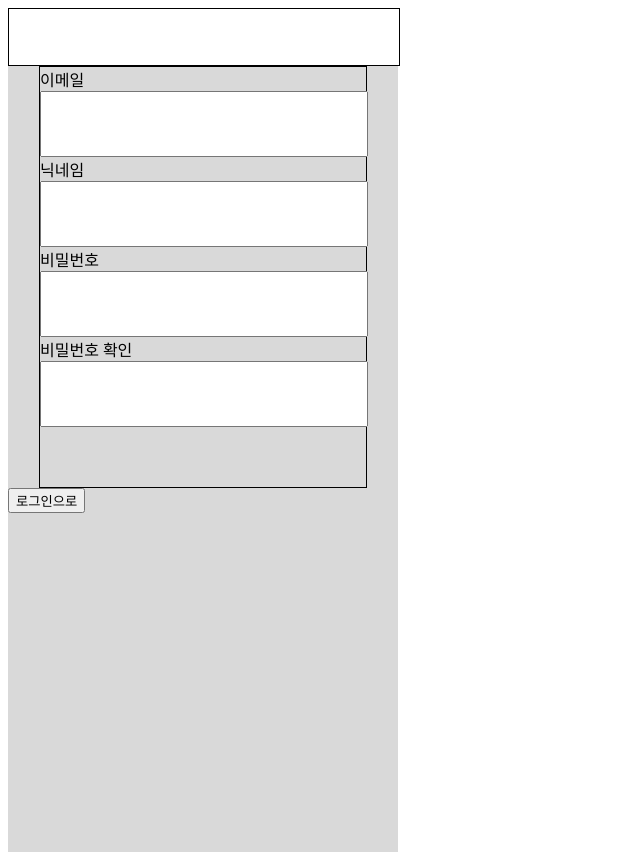
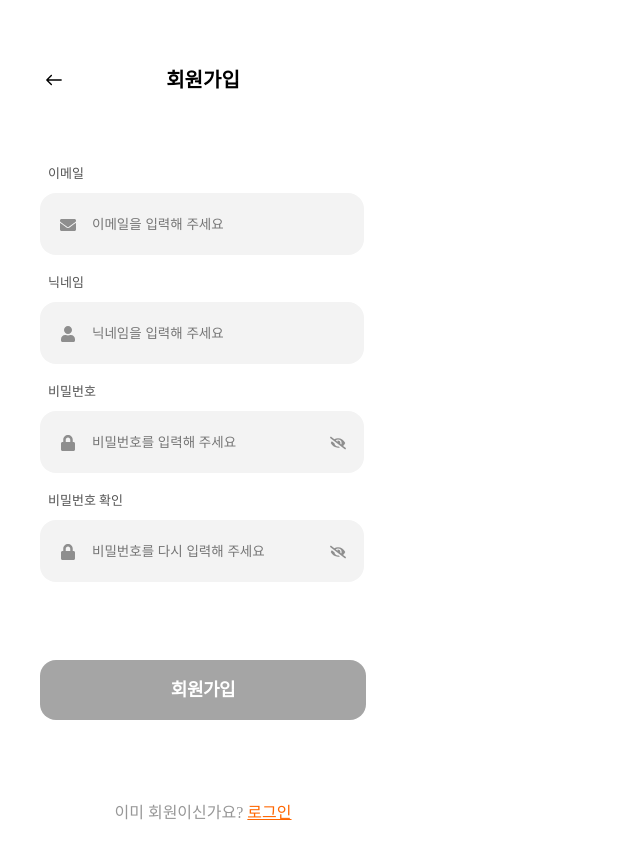
Before and after one commit to INKmin9/withme58-front-end, a React (Create React App) app: page /Signup in a window 1280 px wide. Shown: the whole page, without its empty margins (0-640 px from the left). Built offline with nearby package versions, Linux system fonts and the light colour scheme.

Commit message:
회원가입 페이지 제작

```diff
--- a/package.json
+++ b/package.json
@@ -9,6 +9,7 @@
     "prettier": "^3.3.2",
     "react": "^18.3.1",
     "react-dom": "^18.3.1",
+    "react-icons": "^5.2.1",
     "react-router-dom": "^6.24.0",
     "react-scripts": "5.0.1",
     "styled-components": "^6.1.11",
--- a/src/components/Lading/StartButton.jsx
+++ b/src/components/Lading/StartButton.jsx
@@ -18,12 +18,6 @@ const StyledButton = styled.button`
   color: #fff;
   /* 시작하기 */
 
-  /* position: absolute;
-width: 65px;
-height: 26px;
-left: 162px;
-top: 751px; */
-
   /* font-family: 'SF Pro Text'; */
   font-style: normal;
   font-weight: 600;
--- a/src/components/Signup/InputField.jsx
+++ b/src/components/Signup/InputField.jsx
@@ -1,18 +1,126 @@
-import React from 'react';
+import React, { useState } from 'react';
 import styled from 'styled-components';
+import { FaEnvelope, FaLock, FaEye, FaEyeSlash, FaUser } from 'react-icons/fa';
 
-export default function InputField({ type, labelData, value, onHandlerChange }) {
+export default function InputField({
+  type,
+  labelData,
+  value,
+  onHandlerChange,
+  placeholder,
+}) {
+  const [isPasswordVisible, setIsPasswordVisible] = useState(false);
+  const [isFocused, setIsFocused] = useState(false);
+  let borderColor = '#ccc';
+  let iconComponent = null;
+
+  switch (placeholder) {
+    case '이메일을 입력해 주세요':
+      iconComponent = <FaEnvelope color={isFocused ? '#ff6600' : '#8E8E8E'} />;
+      borderColor = isFocused ? '#ff6600' : '#ccc';
+      break;
+    case '닉네임을 입력해 주세요':
+      iconComponent = <FaUser color={isFocused ? '#ff6600' : '#8E8E8E'} />;
+      borderColor = isFocused ? '#ff6600' : '#ccc';
+
+      break;
+    case '비밀번호를 입력해 주세요':
+    case '비밀번호를 다시 입력해 주세요':
+      borderColor = isFocused ? '#ff6600' : '#ccc';
+      iconComponent = <FaLock color={isFocused ? '#ff6600' : '#8E8E8E'} />;
+      break;
+    default:
+      iconComponent = null;
+  }
+
+  const handleFocus = () => {
+    setIsFocused(true);
+  };
+
+  const handleBlur = () => {
+    setIsFocused(false);
+  };
+
+  const togglePasswordVisibility = () => {
+    setIsPasswordVisible(prevState => !prevState);
+  };
 
   return (
     <Container>
-      <Label>{labelData}</Label>
-      <Input type={type} value={value} onChange={onHandlerChange}></Input>
+      <Label isFocused={isFocused}>{labelData}</Label>
+      {iconComponent && <IconWrapper isFocused={isFocused}>{iconComponent}</IconWrapper>}
+      <StyledInput
+        type={
+          isPasswordVisible &&
+          (placeholder === '비밀번호를 입력해 주세요' ||
+            placeholder === '비밀번호를 다시 입력해 주세요')
+            ? 'text'
+            : type
+        }
+        value={value}
+        onChange={onHandlerChange}
+        onClick={handleFocus}
+        onBlur={handleBlur}
+        placeholder={placeholder}
+        borderColor={borderColor}
+      />
+      {placeholder === '비밀번호를 입력해 주세요' && (
+        <PasswordIconWrapper onClick={togglePasswordVisibility}>
+          {isPasswordVisible ? <FaEye color="#ff6600" /> : <FaEyeSlash />}
+        </PasswordIconWrapper>
+      )}
+      {placeholder === '비밀번호를 다시 입력해 주세요' && (
+        <PasswordIconWrapper onClick={togglePasswordVisibility}>
+          {isPasswordVisible ? <FaEye color="#ff6600" /> : <FaEyeSlash />}
+        </PasswordIconWrapper>
+      )}
     </Container>
   );
 }
-const Container = styled.div``;
-const Label = styled.label``;
-const Input = styled.input`
-    width: 320px;
-    height: 60px;
+
+const Container = styled.div`
+  margin-bottom: 17px;
+  position: relative;
 `;
+
+const Label = styled.label`
+  display: block;
+  line-height: 22px;
+  font-style: normal;
+  font-weight: 550;
+  font-size: 13px;
+  color: ${props => (props.isFocused ? '#ff6600' : '#535353')};
+  margin-bottom: 8px;
+  margin-left: 8px;
+`;
+
+const StyledInput = styled.input`
+  width: 320px;
+  height: 60px;
+  border-radius: 16px;
+  border: 0px solid #fff;
+  background-color: ${props => (props.isFocused ? '#ffffff' : '#f3f3f3')};
+  text-indent: 50px;
+  line-height: 22px;
+  font-size: 13.5px;
+  &:focus {
+    background-color: #ffffff; // 클릭시 포커스됐을 때 배경색
+  }
+`;
+
+const IconWrapper = styled.div`
+  position: absolute;
+  left: 20px;
+  top: 54px;
+  font-size: 24;
+  color: ${props => (props.isFocused ? '#ff6600' : '#8e8e8e')};
+`;
+
+const PasswordIconWrapper = styled.div`
+  position: absolute;
+  right: 20px;
+  top: 54px;
+  font-size: 24;
+  color: #8e8e8e;
+  cursor: pointer;
+`;
--- /dev/null
+++ b/src/components/Signup/SignupButton.jsx
@@ -0,0 +1,32 @@
+import React from 'react';
+import { styled } from 'styled-components';
+//import SignupPage from '../../pages/signup/SignupPage';
+export default function SignupButton() {
+  return <StyledButton>회원가입</StyledButton>;
+}
+
+const StyledButton = styled.button`
+  position: absolute;
+  width: 326px;
+  height: 60px;
+  left: 32px;
+  top: 652px;
+
+  //background: #ff6600;  // 주황
+  background: #a5a5a5;    //회색
+  border: none;
+  border-radius: 16px;
+  color: #fff;
+
+  /* font-family: 'SF Pro Text'; */
+  font-style: normal;
+  font-weight: 600;
+  font-size: 18px;
+  line-height: 26px;
+
+  /* identical to box height, or 144% */
+  text-align: center;
+  letter-spacing: -0.025em;
+
+
+`;
--- a/src/pages/Landing/LandingPage.jsx
+++ b/src/pages/Landing/LandingPage.jsx
@@ -16,4 +16,5 @@ const PageContainer = styled.div`
   width: 390px;
   height: 844px;
   background-color: #fff; //나중에 깡흰색이 아니길 바랍니다
+  //border: 1px solid black;
 `;
--- a/src/pages/Signup/SignupPage.jsx
+++ b/src/pages/Signup/SignupPage.jsx
@@ -1,43 +1,150 @@
-import React, { useEffect, useState } from 'react';
+import React, { useState, useEffect } from 'react';
 import styled from 'styled-components';
 import InputField from '../../components/Signup/InputField';
 import { useNavigate } from 'react-router-dom';
+// import SignupButton from '../../components/Signup/SignupButton';
+import { IoIosArrowRoundBack } from 'react-icons/io';
 
 export default function SignupPage() {
   const [email, setEmail] = useState('');
+  const [nickname, setNickname] = useState('');
+  const [password, setPassword] = useState('');
+  const [repassword, setRePassword] = useState('');
+  const [isButtonActive, setIsButtonActive] = useState(false);
+
   const navigate = useNavigate();
+
+  useEffect(() => {
+    // 모든 입력 필드에 값이 있을 때 버튼 활성화
+    if (email && nickname && password && repassword) {
+      setIsButtonActive(true);
+      // console.log("성공")
+    } else {
+      setIsButtonActive(false);
+      //console.log("실패")
+    }
+  }, [email, nickname, password, repassword]);
+
   return (
     <PageContainer>
-      <Title></Title>
+      <Title>
+        <IoIosArrowRoundBack
+          size={28}
+          onClick={() => navigate(-1)}
+          style={{ cursor: 'pointer' }}
+        />{' '}
+        회원가입
+      </Title>
       <BodyContainer>
-
-        {/*이거에 맞춰서 짜셈*/}
-        <InputField type="text" labelData="이메일" value={email} onHandlerChange={(e) => setEmail(e.target.value)}/>
-        <InputField labelData="닉네임" />
-        <InputField type="password" labelData="비밀번호" />
-        <InputField labelData="비밀번호 확인" />
+        <InputField
+          type="text"
+          labelData="이메일"
+          value={email}
+          onHandlerChange={e => setEmail(e.target.value)}
+          placeholder="이메일을 입력해 주세요"
+        />
+        <InputField
+          type="text"
+          labelData="닉네임"
+          value={nickname}
+          onHandlerChange={e => setNickname(e.target.value)}
+          placeholder="닉네임을 입력해 주세요"
+        />
+        <InputField
+          type="password"
+          labelData="비밀번호"
+          value={password}
+          onHandlerChange={e => setPassword(e.target.value)}
+          placeholder="비밀번호를 입력해 주세요"
+        />
+        <InputField
+          type="password"
+          labelData="비밀번호 확인"
+          value={repassword}
+          onHandlerChange={e => setRePassword(e.target.value)}
+          placeholder="비밀번호를 다시 입력해 주세요"
+        />
       </BodyContainer>
 
-      {/*로그인 화면으로 보내기 navigate(-1) -> 이전페이지로*/}
-      <button onClick={() => navigate("/login")}>로그인으로</button>
+      {/* <StyledSignupButton isActive={isButtonActive} /> */}
+      <StyledSignupButton isActive={isButtonActive}>
+        회원가입
+      </StyledSignupButton>
+      <FootContainer>
+        이미 회원이신가요? <StyledLink href="/login">로그인</StyledLink>
+      </FootContainer>
     </PageContainer>
   );
 }
+
+
 const PageContainer = styled.div`
   width: 390px;
   height: 844px;
-  background-color: #d9d9d9; //나중에 깡흰색이 아니길 바랍니다
+  display: flex;
+  flex-direction: column;
+  align-items: center;
+  position: relative;
 `;
+
 const Title = styled.div`
-  width: 390px;
+  width: 388px;
   height: 56px;
-  background-color: #fff; //나중에 깡흰색이아니길 바랍니다
-  border: 1px solid black;
+  display: flex;
+  justify-content: center;
+  align-items: center;
+  background-color: #fff;
+  margin: 44px auto 0;
+  line-height: 34px;
+  font-size: 20px;
+  font-weight: bold;
+
+  svg {
+    position: absolute;
+    left: 32px;
+    color: var(--Grayscale-40);
+  }
 `;
+
 const BodyContainer = styled.div`
   width: 326px;
   height: 420px;
-  // background-color: #ccc; //나중에 깡흰색이아니길 바랍니다
-  border: 1px solid black;
-  margin: 0 auto;
+  margin: 55px auto 0;
 `;
+
+
+const StyledSignupButton = styled.button`
+  background: ${props => (props.isActive ? '#ff6600' : '#a5a5a5')};
+  border: none;
+  border-radius: 16px;
+  color: #fff;
+  font-weight: 600;
+  font-size: 18px;
+  line-height: 26px;
+  text-align: center;
+  letter-spacing: -0.025em;
+  cursor: ${props => (props.isActive ? 'pointer' : 'not-allowed')};
+
+  position: absolute;
+  width: 326px;
+  height: 60px;
+  left: 32px;
+  top: 652px;
+`;
+
+
+const FootContainer = styled.div`
+  position: absolute;
+  width: 326px;
+  height: 0px;
+  left: 32px;
+  top: 791px;
+  text-align: center;
+  color: #979797;
+`;
+
+const StyledLink = styled.a`
+  color: #ff6600;
+  text-decoration: underline;
+  cursor: pointer;
+`;
```
Also changed, not shown: 1 other file (tests, documents, lock files or other folders).
